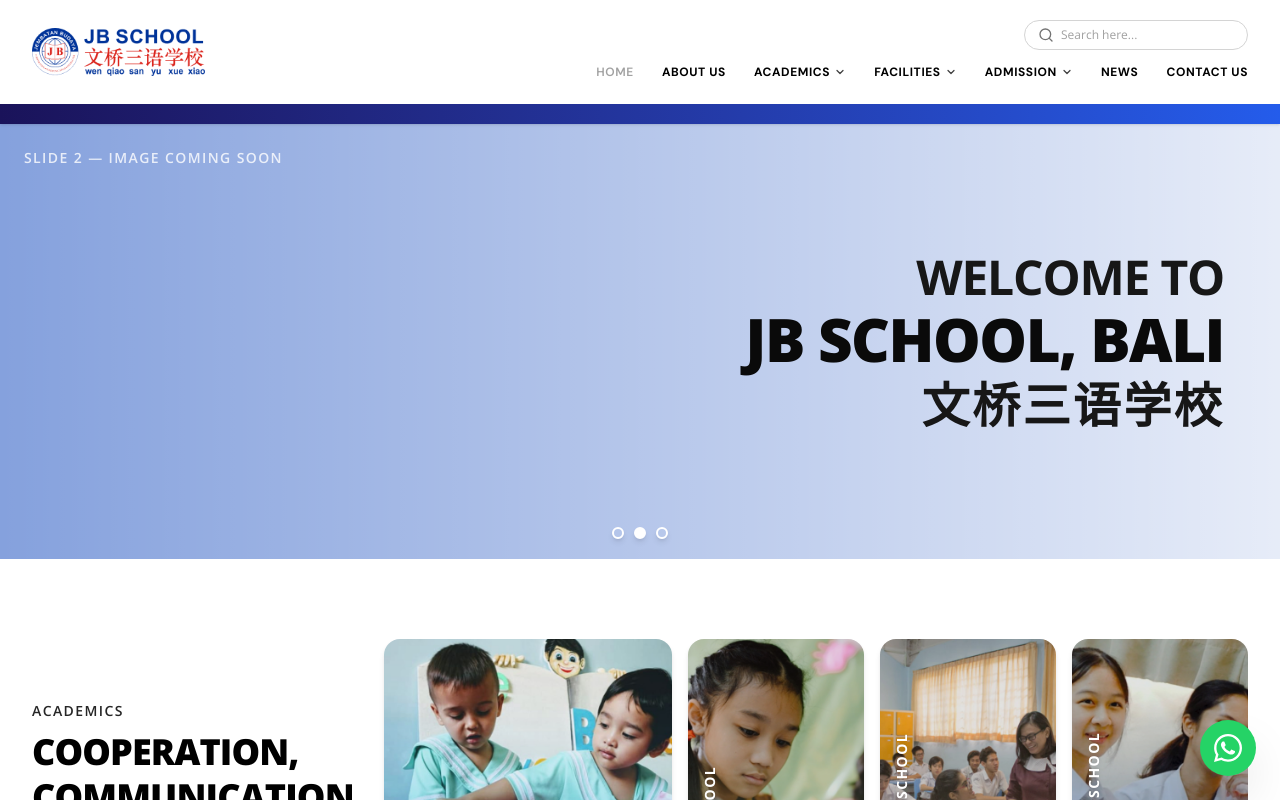
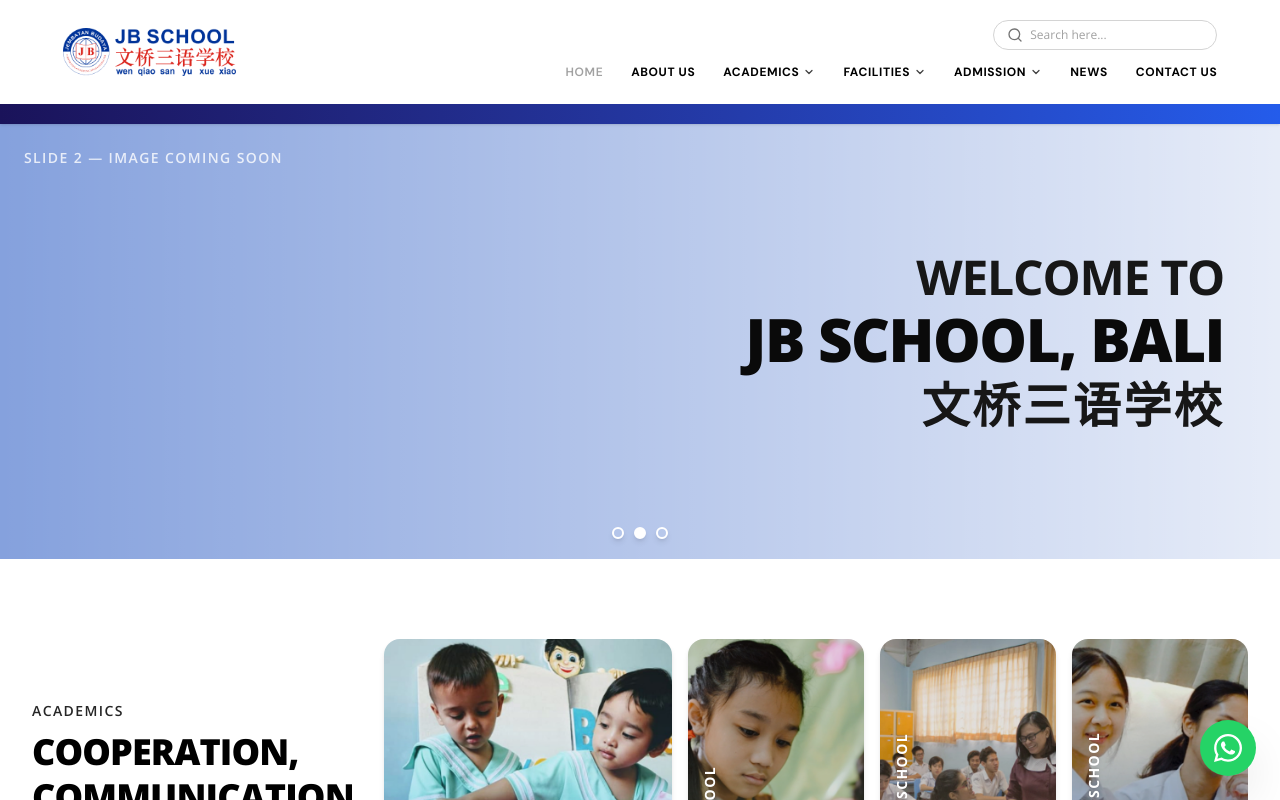
Before and after one commit to Ryhn-F/jb-school, a Next.js app: page / in a window 1280 px wide. Shown: the top 800 px of the page. Built offline with nearby package versions, Linux system fonts and the light colour scheme.

Commit message:
fix(navbar) : fixes the horizontal gap to match figma design

```diff
--- a/src/components/shared/Navbar.tsx
+++ b/src/components/shared/Navbar.tsx
@@ -39,7 +39,7 @@ const NAV_LINKS: NavLinkItem[] = [
 export function Navbar() {
   return (
     <header className=" top-0 z-50 bg-white shadow-sm">
-      <div className="max-w-7xl mx-auto px-4 sm:px-6 lg:px-8">
+      <div className="w-full px-4 sm:px-6 lg:px-[4.9%]">
         <div className="flex items-center justify-between gap-8 py-5">
           <Link href="/" className="flex shrink-0 items-center">
             <Image
```
